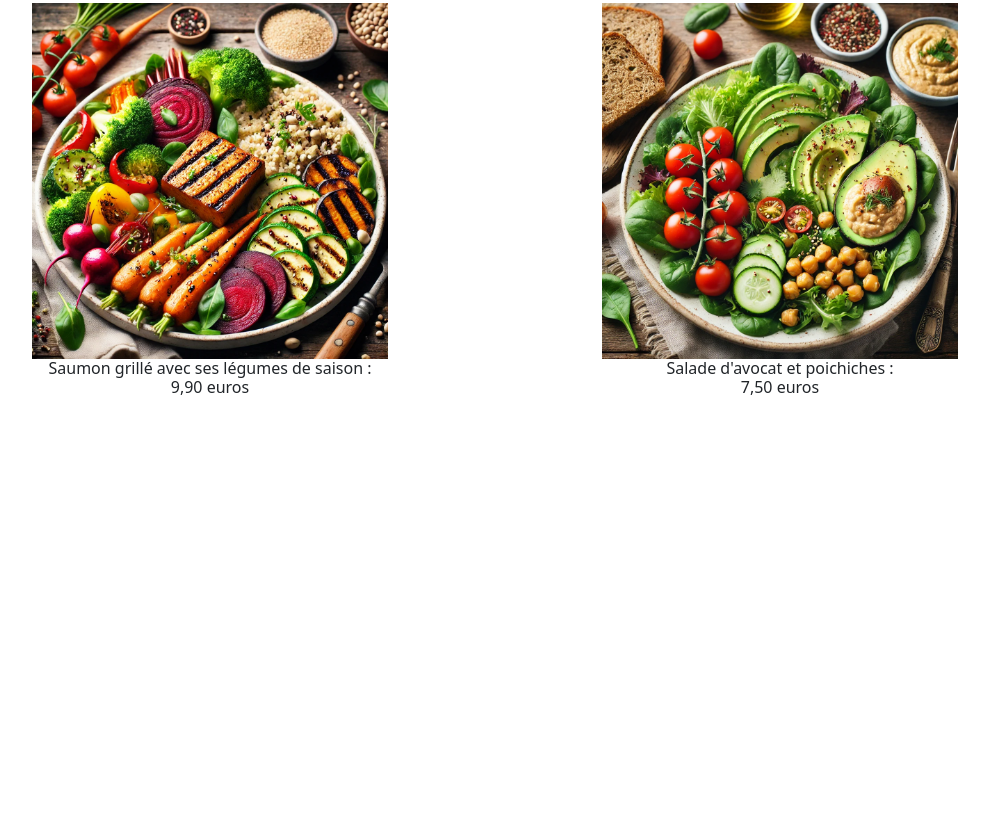
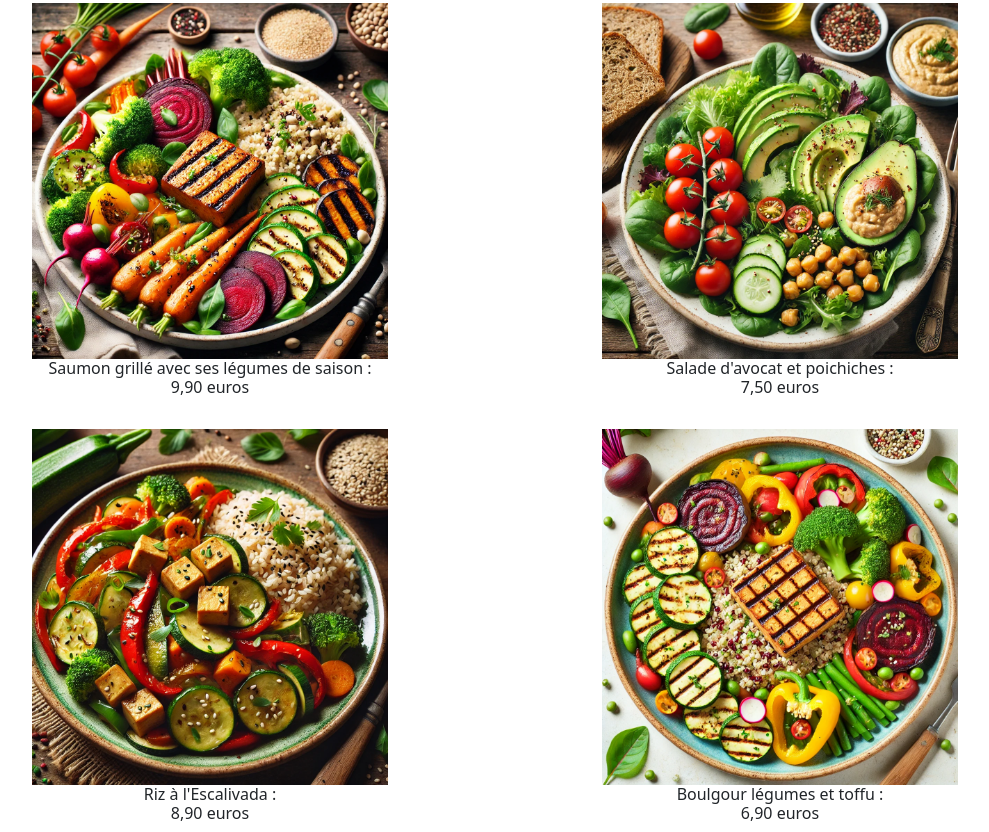
Before and after one commit to djigue/EcoEat, a plain HTML site: page Index.html in a window 1280 px wide. Shown: the part 879-1711 px from the top of the page, without its empty margins (145-1134 px from the left). Before the commit the page ends 1284 px from the top, so only its background shows below. Drawn offline with Linux system fonts and the light colour scheme.

Commit message:
suggestions 2

```diff
--- a/Index.html
+++ b/Index.html
@@ -89,5 +89,24 @@
       </section>
     </section>
 
+    <section class="container" id="carte">
+      <section class="row d-flex justify-content-center mt-4">
+        <aside class="col-1"></aside>
+        <section class="col-4 d-flex flex-column">
+          <img src="Images/Repas3.webp" alt="joli plat avec poivrons">
+          <h6 class="text-center">Riz à l'Escalivada :<br>
+                  8,90 euros</h6>
+        </section>
+        <aside class="col-2"></aside>
+        <section class="col-4 d-flex flex-column">
+          <img src="Images/Repas5.webp" alt="joli plat avocat">
+          <h6 class="text-center">Boulgour légumes et toffu :<br>
+                6,90 euros</h6>
+        </section>
+        <aside class="col-1"></aside>
+      </section>
+    </section>
+
+
 </body>
 </html>
```
Also changed, not shown: Images/Repas4.webp (added), Images/Repas5.webp (added), Images/Repas6.webp (added).
